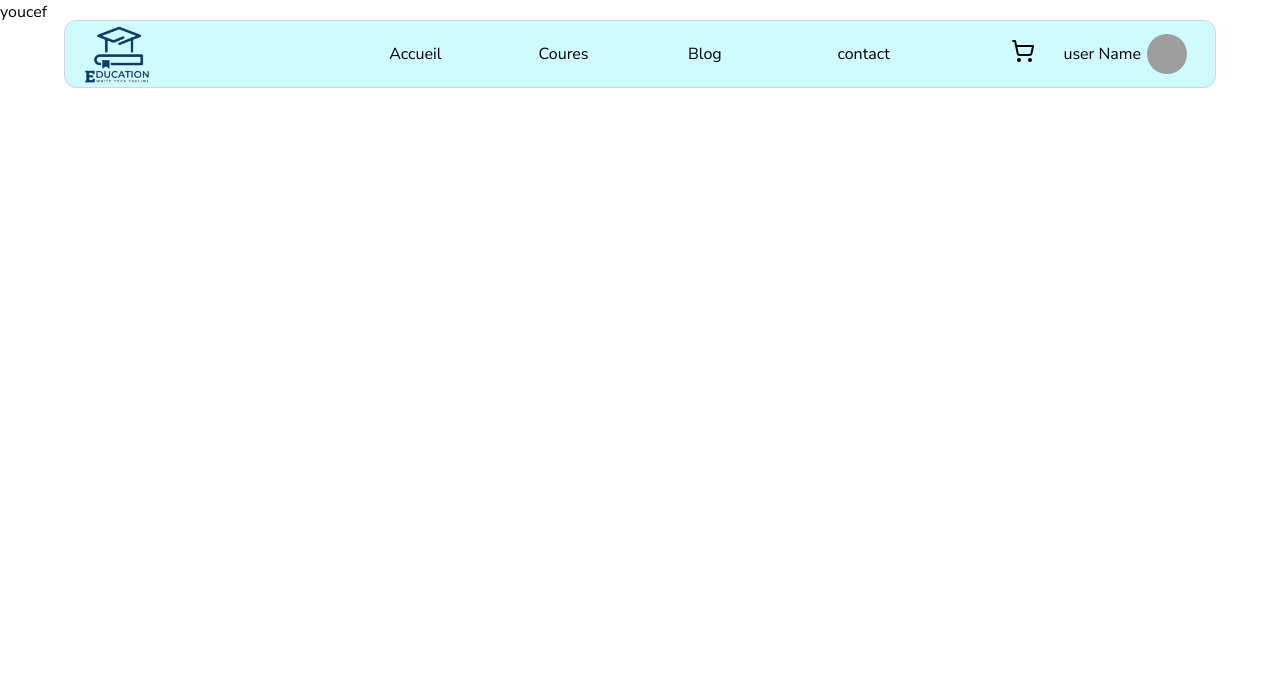
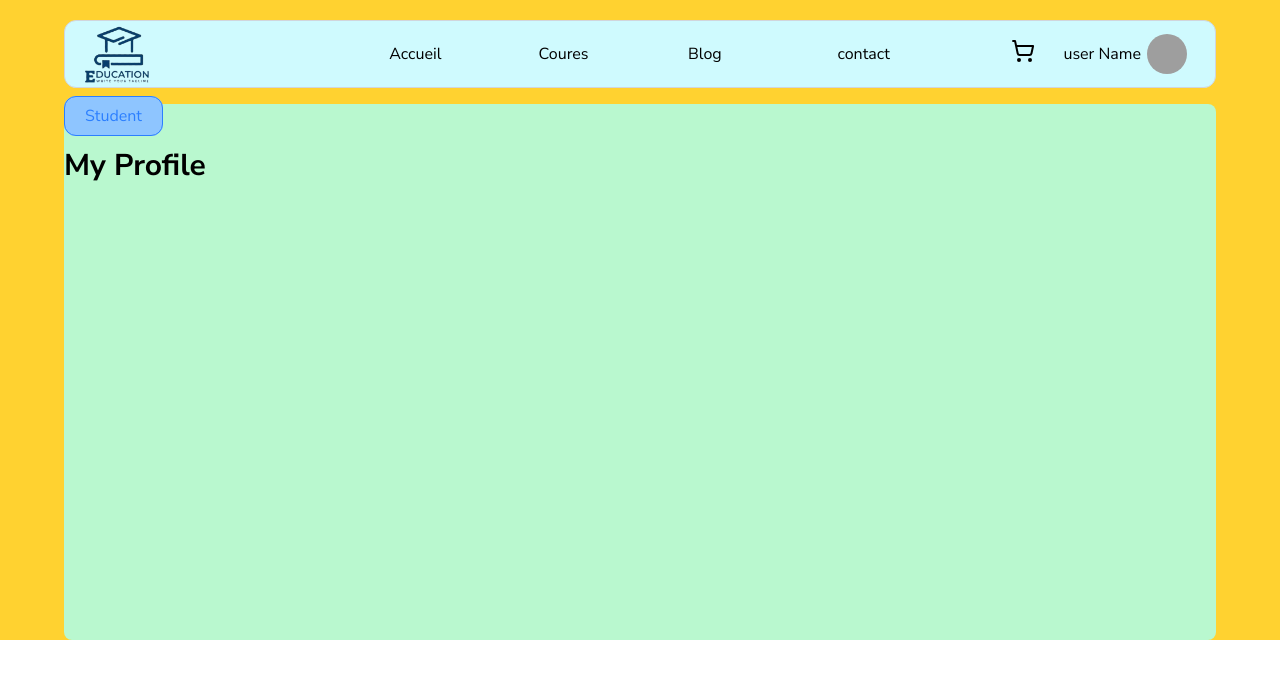
Before and after one commit to mohanddo/e-learning-platform-1, a Next.js app: page /Profile in a window 1280 px wide. Shown: the top 678 px of the page. Built offline with nearby package versions, Linux system fonts and the light colour scheme; grey boxes are pictures that could not be loaded.

Commit message:
working on profile

```diff
--- a/app/Profile/page.tsx
+++ b/app/Profile/page.tsx
@@ -2,11 +2,15 @@
 
 const Profile = () => {
 
-    return(
-        <div>
-            youcef
-
-        </div>
+    return (
+        <section className="bg-amber-300 flex justify-center h-[80vh] pt-[13vh]">
+            <section className="bg-green-200 w-[90%]  flex flex-col rounded-lg">
+                <div>
+                    <span className="px-5 py-2 rounded-xl bg-blue-300 text-blue-500 border border-blue-500">Student</span>
+                    <p className="text-3xl font-bold mt-5">My Profile</p>
+                </div>
+            </section>
+        </section>
     )
 }
 
--- a/package.json
+++ b/package.json
@@ -19,9 +19,9 @@
     "lucide": "^0.483.0",
     "lucide-react": "^0.481.0",
     "motion": "^12.6.3",
-    "next": "15.2.2",
-    "react": "^19.0.0",
-    "react-dom": "^19.0.0",
+    "next": "^15.2.4",
+    "react": "^19.1.0",
+    "react-dom": "^19.1.0",
     "tailwind-merge": "^3.0.2",
     "tailwindcss-animate": "^1.0.7"
   },
```
Also changed, not shown: 1 other file (tests, documents, lock files or other folders).
